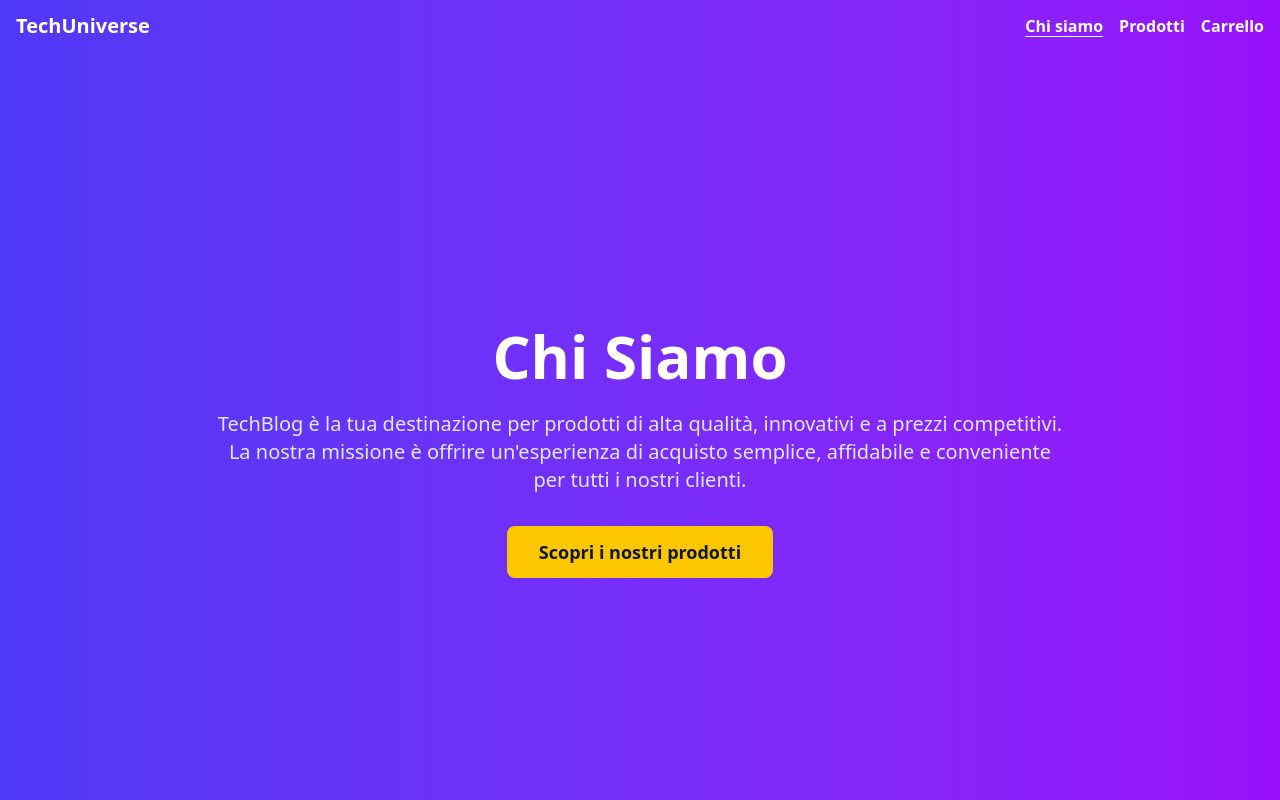
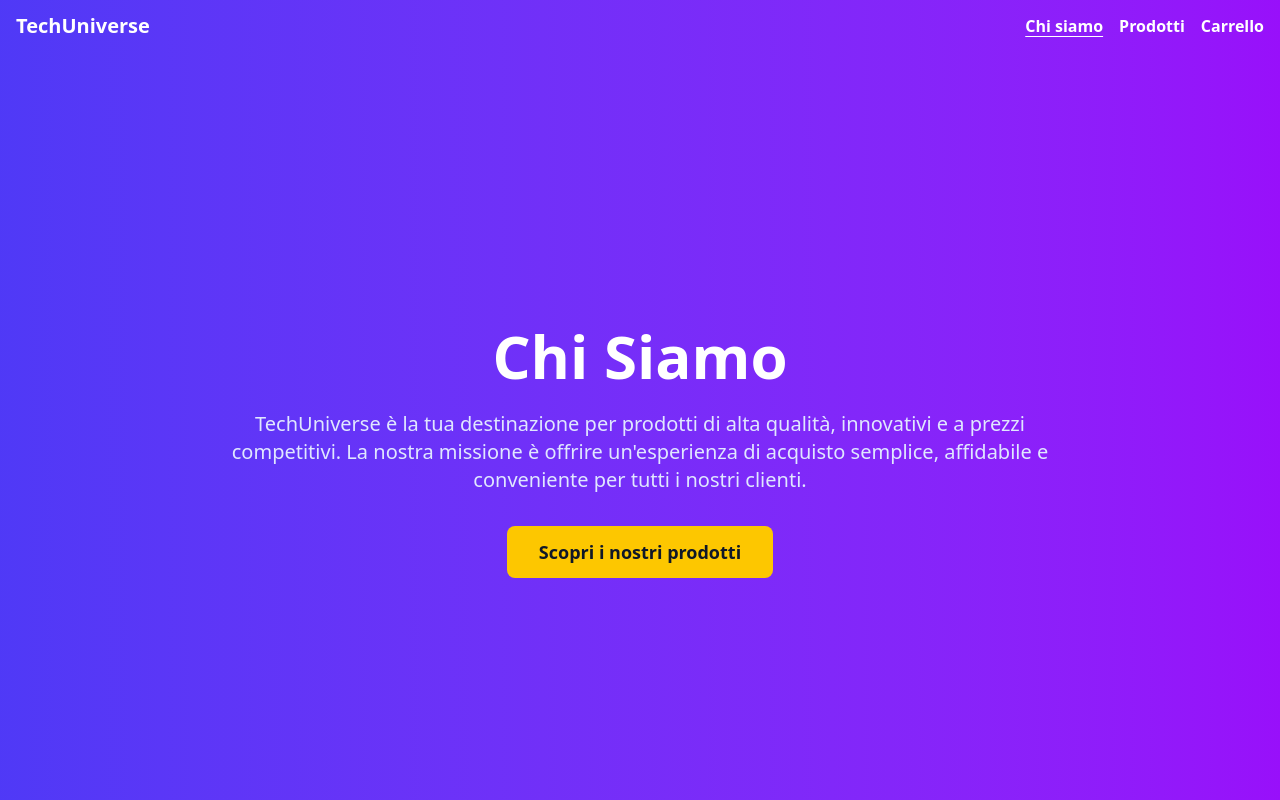
Before and after one commit to Giuseppe1693/techuniverse, a React (Vite) app in the folder techuniverse/: page /about in a window 1280 px wide. Shown: the top 800 px of the page. Built offline with nearby package versions, Linux system fonts and the light colour scheme.

Commit message:
correzione componente About

```diff
--- a/techuniverse/src/components/About.jsx
+++ b/techuniverse/src/components/About.jsx
@@ -4,7 +4,7 @@ function About() {
       <div className="max-w-4xl mx-auto px-6 text-center">
         <h1 className="text-4xl md:text-6xl font-extrabold mb-6">Chi Siamo</h1>
         <p className="text-lg md:text-xl text-indigo-100 mb-8">
-          TechBlog è la tua destinazione per prodotti di alta qualità, innovativi e a prezzi competitivi. La nostra
+          TechUniverse è la tua destinazione per prodotti di alta qualità, innovativi e a prezzi competitivi. La nostra
           missione è offrire un'esperienza di acquisto semplice, affidabile e conveniente per tutti i nostri clienti.
         </p>
 
```
